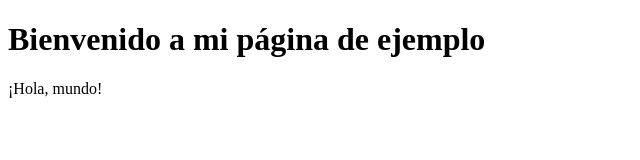
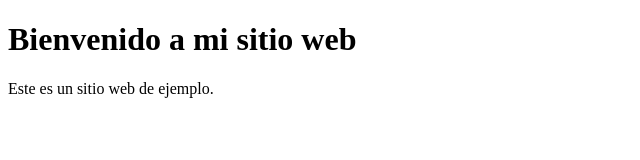
Before and after one commit to Waifumorena/html, a plain HTML site: page templates/index.html in a window 1280 px wide. Shown: the whole page, without its empty margins (0-640 px from the left). Drawn offline with Linux system fonts and the light colour scheme.

Commit message:
Update index.html

```diff
--- a/templates/index.html
+++ b/templates/index.html
@@ -1,10 +1,12 @@
 <!DOCTYPE html>
 <html>
-<head>
-    <title>Página de ejemplo</title>
-</head>
-<body>
-    <h1>Bienvenido a mi página de ejemplo</h1>
-    <p>¡Hola, mundo!</p>
-</body>
+  <head>
+    <meta charset="utf-8">
+    <title>Mi sitio web</title>
+    <base href="http://149.56.67.133/">
+  </head>
+  <body>
+    <h1>Bienvenido a mi sitio web</h1>
+    <p>Este es un sitio web de ejemplo.</p>
+  </body>
 </html>
```
